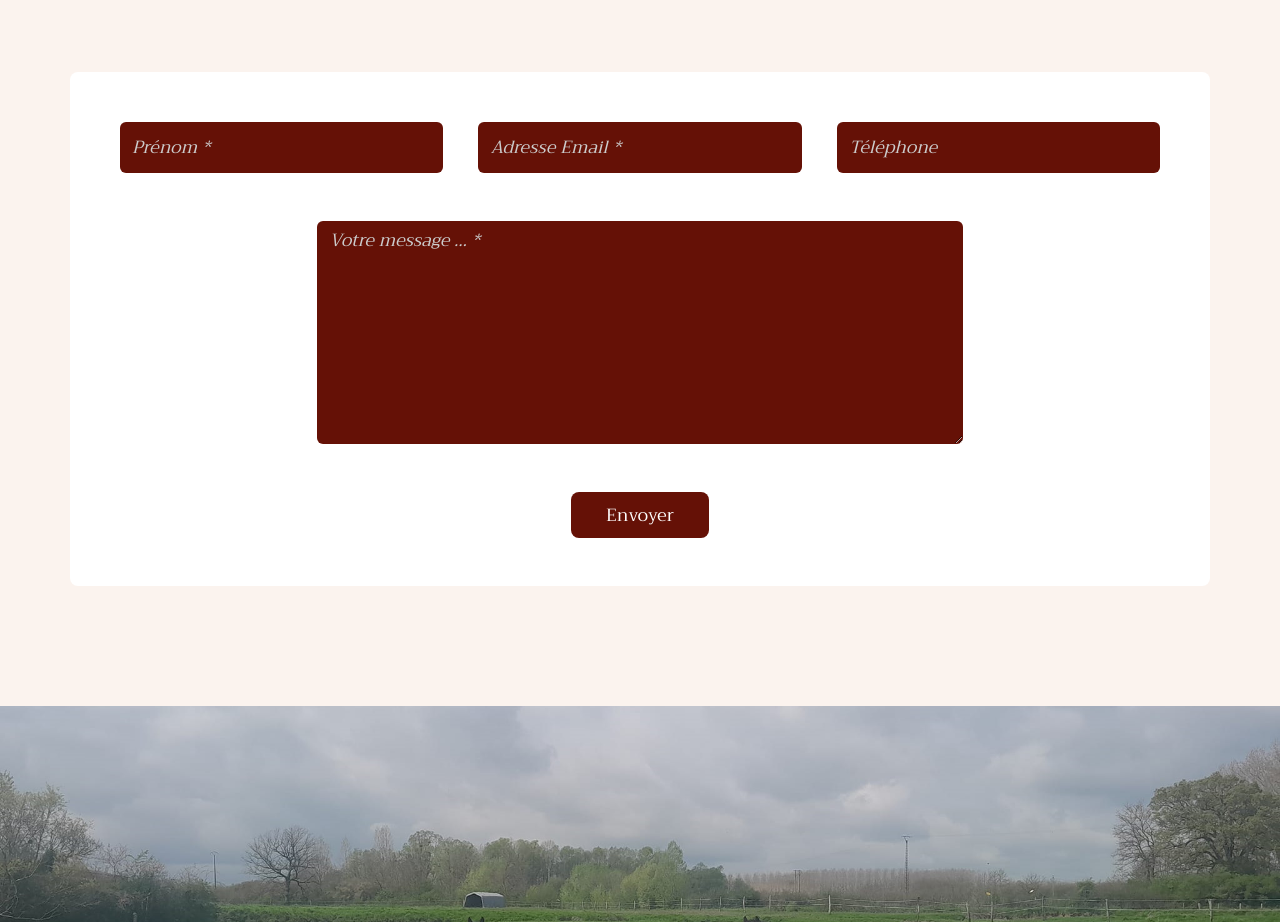
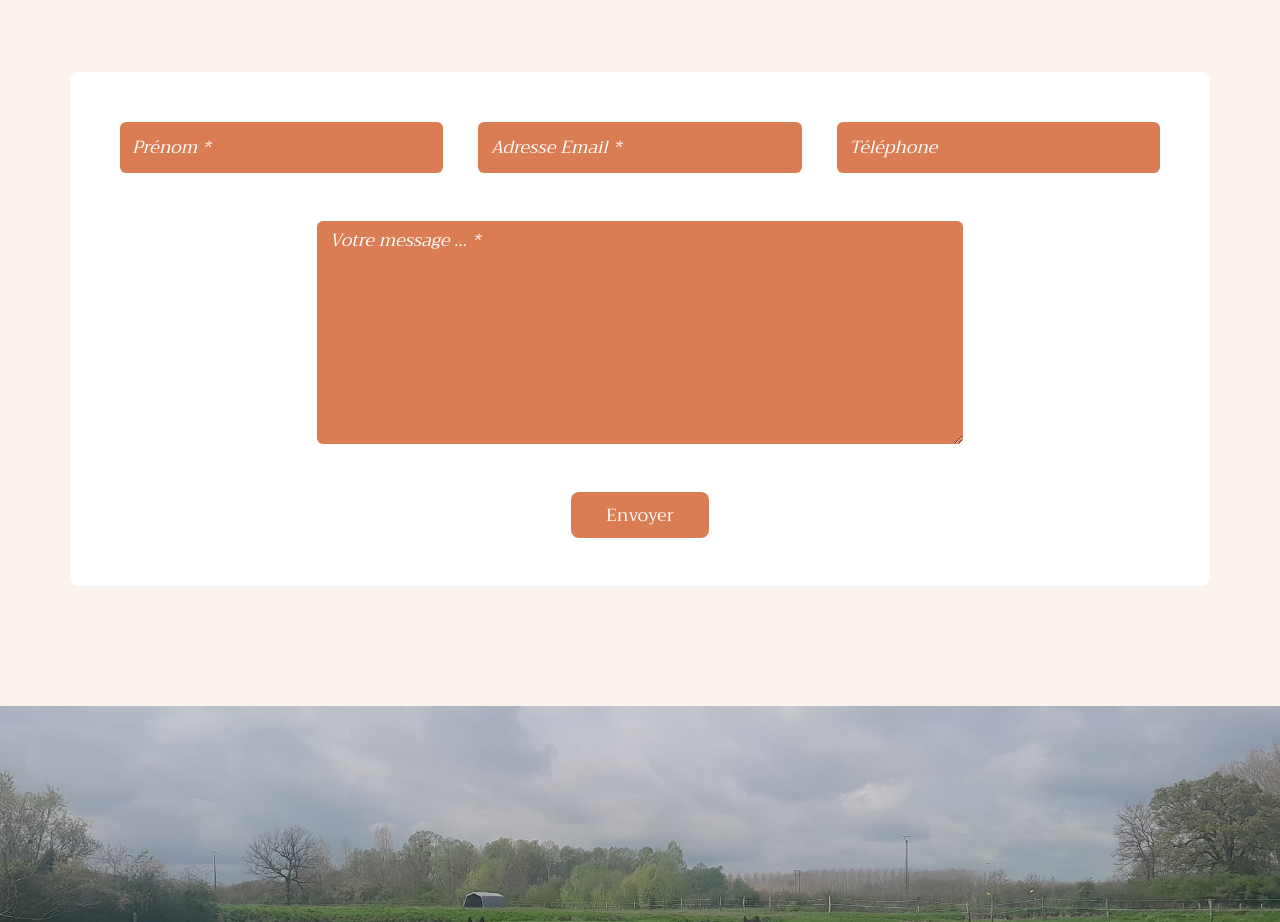
Before and after one commit to robin-everaert/ecuriesdelajot, a React (Create React App) app: page /contact in a window 1280 px wide. Shown: the part 880-1802 px from the top of the page. Built offline with nearby package versions, Linux system fonts and the light colour scheme.

Commit message:
Update content 1003

```diff
--- a/src/assets/js/data.js
+++ b/src/assets/js/data.js
@@ -90,7 +90,7 @@ const priceTablesArray = [
     {
       title: "Autres pensions",
       item: ["Pensions jeune cheval / débourrage", "Pensions réhabilitation - rééducation", "Pensions gardiennage / convalescence", "Accès aux installations et aux tarifs des pensions à l'année"],
-      price: ["Sur devis", "Sur devis", "Sur devis", "60€"],
+      price: ["110€ / semaine", "130€ / semaine", "85€ / semaine", "60€"],
       img: line,
     },
     // Pension passagère : (Commenté le 13/5)
--- a/src/assets/styles/components/pages/contact.scss
+++ b/src/assets/styles/components/pages/contact.scss
@@ -27,11 +27,11 @@
     .container-input input, .container-msg textarea, .btn-submit {
         color: $white;
         border: 0;
-        background: $mainColor;
+        background: $secondColor;
         font-size: 1.1rem;
 
             &::placeholder {
-                color: #ccc;
+                color: $white;
                 font-style: italic;
             }
     }
--- a/src/components/pages/Pension.js
+++ b/src/components/pages/Pension.js
@@ -3,8 +3,8 @@ import BlocThreeImages from "../BlocThreeImages";
 import imgLeft from "../../assets/images/pension/img-left.jpg";
 import imgCenter from "../../assets/images/pension/img-center.jpg";
 import imgRight from "../../assets/images/pension/img-right.jpg";
-import imgLeftT from "../../assets/images/pension/img-left-t.JPG";
-import imgCenterT from "../../assets/images/pension/img-center-t.jpg";
+import imgLeftT from "../../assets/images/pension/img-left-t.jpg";
+import imgCenterT from "../../assets/images/pension/img-center-t.JPG";
 import imgRightT from "../../assets/images/pension/img-right-t.jpg";
 
 
@@ -29,7 +29,7 @@ const Pension = () => {
                             L'été, vos chevaux sont répartis en groupes mixtes dans de grands parcs avec abris, le long de la rivière. Ils sont nourris à l'herbe avec un complément CMV oligo-vit et un complément de foin si nécessaire en fin d'été.
                        </p>
                        <p>
-                            L'hiver, ils rentrent dans des box paddocks ou dans de grands box intérieurs et sont nourris en filet à foin et toujours en CMV. Trois sorties par semaine en liberté au parc ou dans le manège selon le temps sont offertes avec la pension pour leur permettre de se retrouver et de s'aérer ensemble, sur des jours définis et réguliers de manière à simplifier votre planning.
+                            L'hiver, ils rentrent dans des box paddocks ou dans de grands box intérieurs et sont nourris en filet à foin et toujours en CMV. Deux sorties par semaine en liberté au parc ou dans le manège selon le temps sont offertes avec la pension pour leur permettre de se retrouver et de s'aérer ensemble, sur des jours définis et réguliers de manière à simplifier votre planning.
                        </p>
                        <p>
                             Si vous le souhaitez, nous vous proposons un suivi pédagogique personnalisé et adapté à chacun pour vous aider à progresser avec votre cheval, à votre rythme. Nous visons un enseignement comportementaliste avec des méthodes éthiques dites "éthologiques", tenant compte de la personnalité du cheval mais également de celle de son cavalier, afin que tout le monde se sente à l'aise et que tout se passe au mieux. Toutes les disciplines sont coachées de la même façon, sans aucun préjugé !
```
